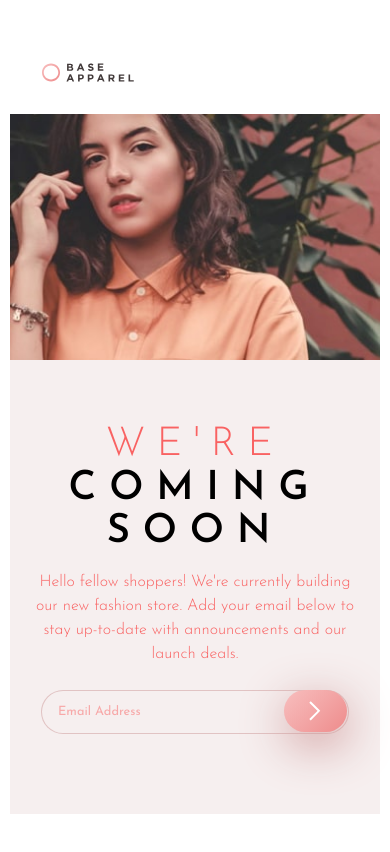
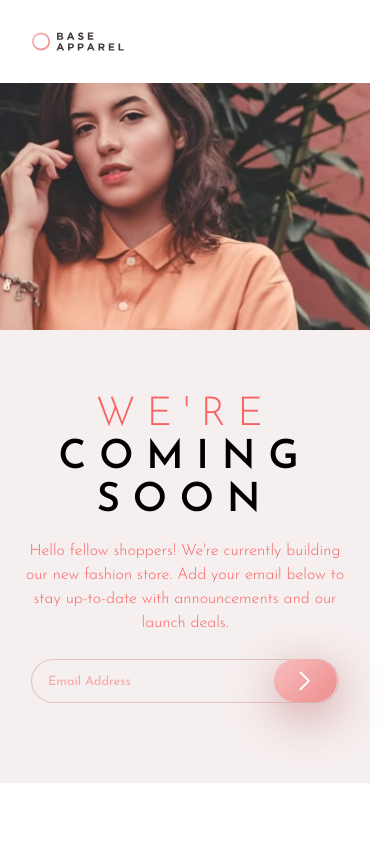
Before and after one commit to sclingan/base-apparel, a React (Vite) app: page / in a window 390 px wide. Shown: the top 852 px of the page. Built offline with nearby package versions, Linux system fonts and the light colour scheme.

Commit message:
Fixing mobile layout

```diff
--- a/src/App.css
+++ b/src/App.css
@@ -54,14 +54,11 @@ p, h1, h2, h3, h4, h5, h6 {
 }
 
 body {
-  display: flex;
-  align-items: center;
-  justify-content: center;
   font-family: var(--ff);
   font-weight: var(--fw-300);
   font-size: var(--font-size);
   min-height: 100vh;
-  overflow: hidden;
+  overflow-x: hidden;
 }
 
 .App {
```
